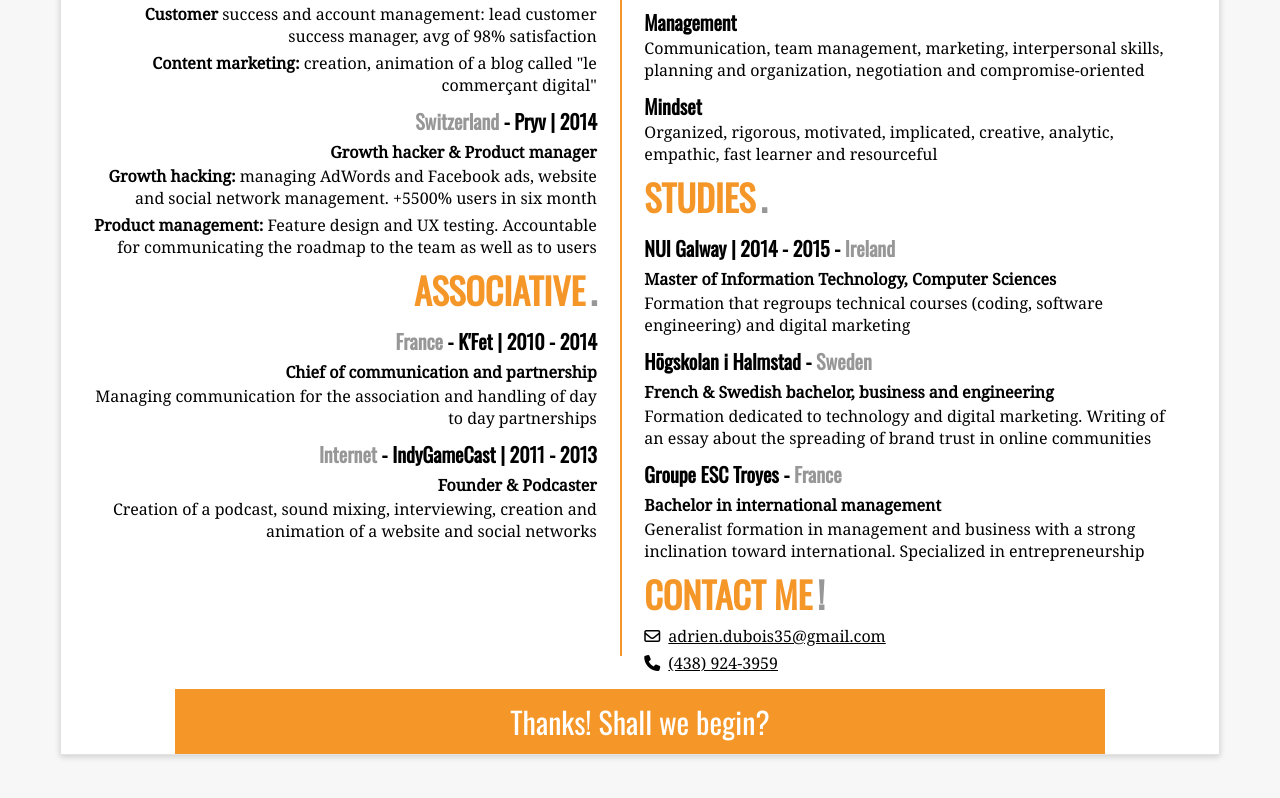
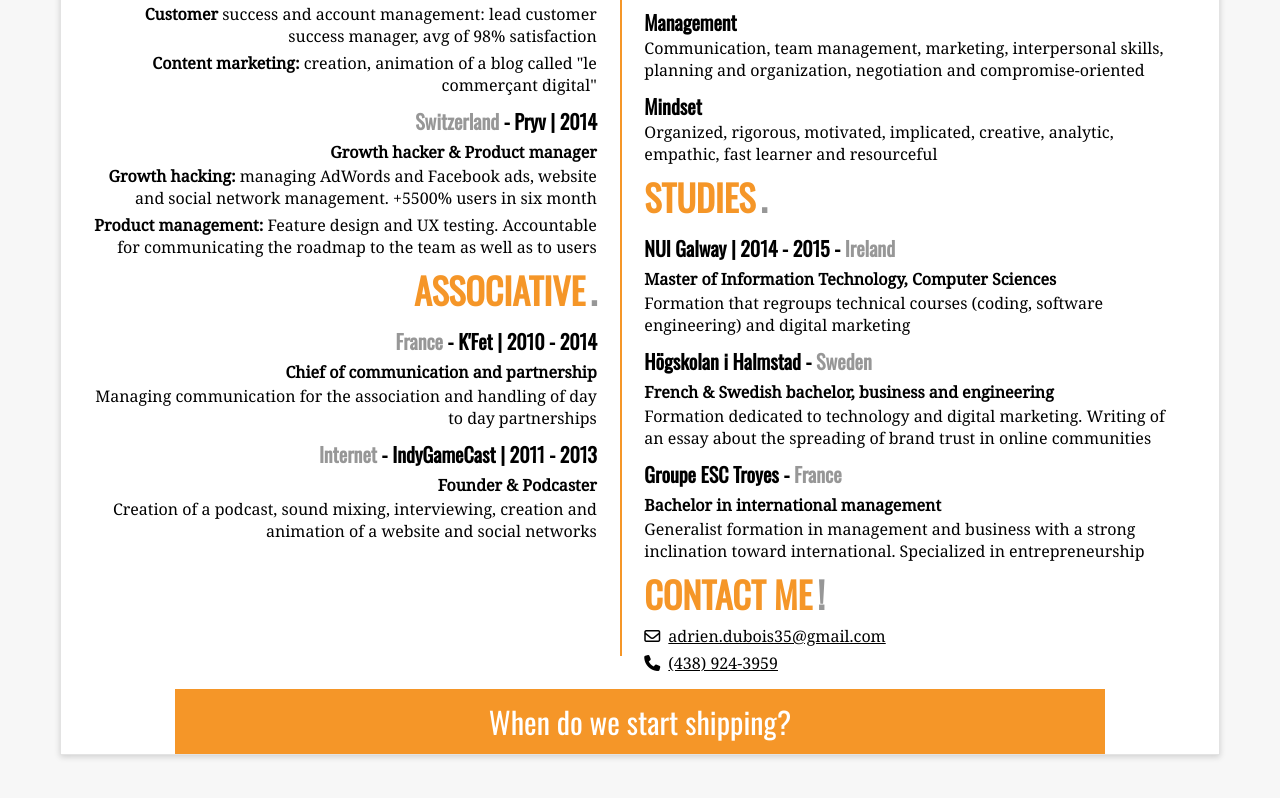
Before and after one commit to Armitage35/adrien_cv, a plain HTML site: page gitCV.html in a window 1280 px wide. Shown: the part 595-1393 px from the top of the page. Drawn offline with nearby package versions, Linux system fonts and the light colour scheme.

Commit message:
correct last line

```diff
--- a/gitCV.html
+++ b/gitCV.html
@@ -164,7 +164,7 @@
       </div>
     </div>
     <p class="footer">
-      Thanks! Shall we begin?
+      When do we start shipping?
     </p>
   </div>
 </body>
```
